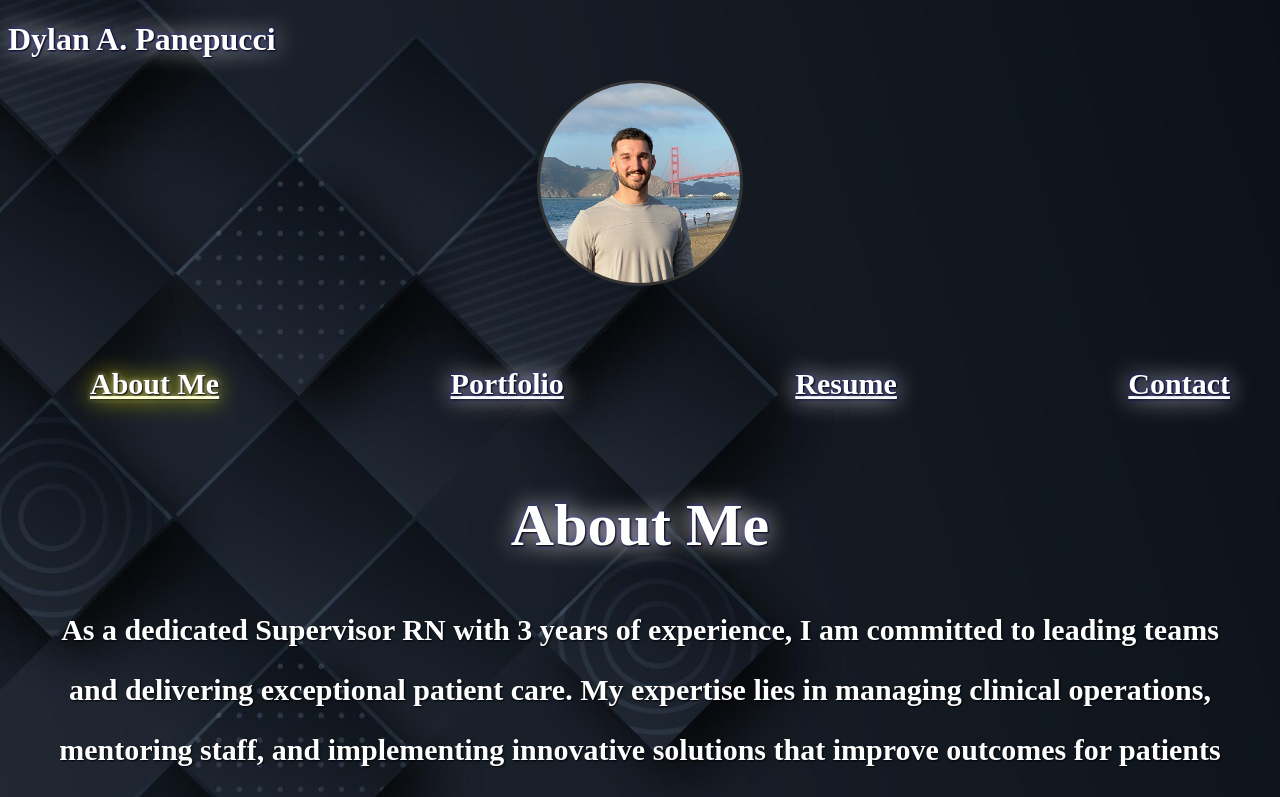
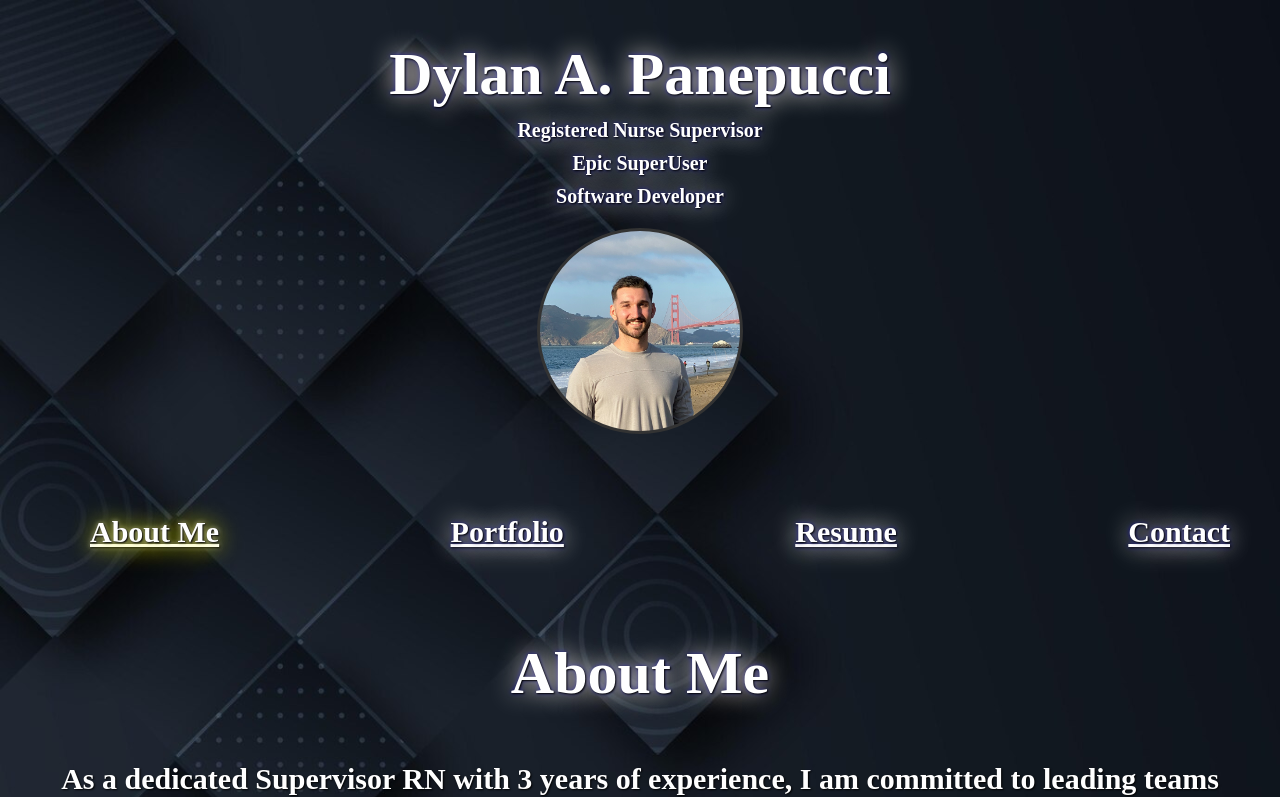
Before and after one commit to dpanepucci/DAPPortfolio, a React (Vite) app in the folder Develop/: page / in a window 1280 px wide. Shown: the top 797 px of the page. Built offline with nearby package versions, Linux system fonts and the light colour scheme.

Commit message:
main page update

```diff
--- a/Develop/index.html
+++ b/Develop/index.html
@@ -10,6 +10,9 @@
   <body>
     <header>
       <h1 class="name">Dylan A. Panepucci</h1>
+      <li>Registered Nurse Supervisor</li>
+      <li>Epic SuperUser</li>
+      <li>Software Developer</li>
       <div class="img-header"></div>
     </header>
     <div id="root"></div>
--- a/Develop/src/styles/index.css
+++ b/Develop/src/styles/index.css
@@ -1,8 +1,11 @@
 .name {
-    font-size: xx-large;
+    font-size: 60px;
     font-weight: bolder;
     color: white;
     text-shadow: 1px 1px 2px black, 0 0 25px seashell, 0 0 5px darkblue;
+    display: flex;
+    justify-content: center;
+    margin-bottom: 0px;
 }
 
 /* Profile Picture */
@@ -31,3 +34,11 @@ body {
     color: white;
     font-size: large;
 }
+
+header li {
+    color: white;
+    font-weight: bolder;
+    text-shadow: 1px 1px 2px black, 0 0 25px seashell, 0 0 5px darkblue;
+    margin-bottom: 0px;
+    font-size: 20px;
+}
```
